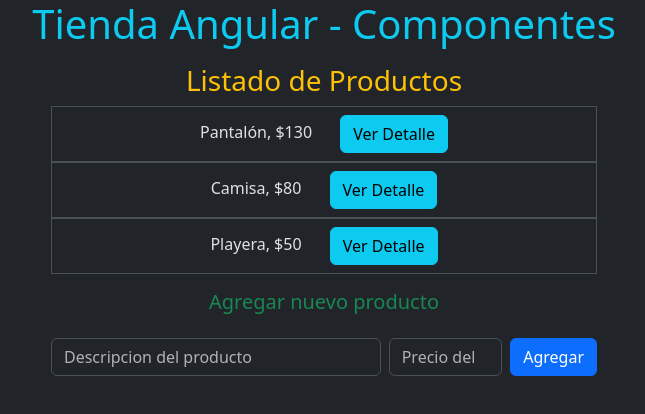
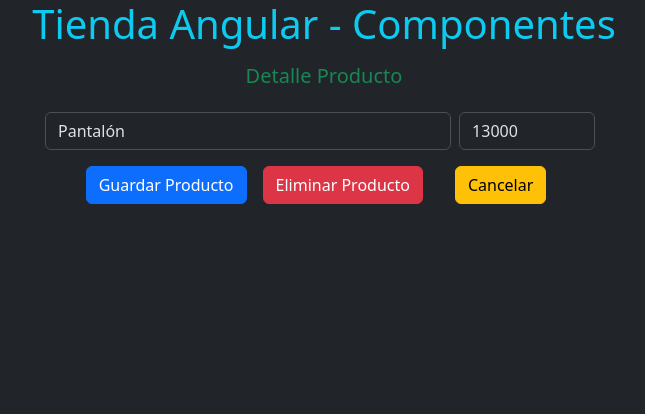
Before and after one commit to mile-nag/angular-learning-path, an Angular app in the folder tienda-angular/: page /editar/1 in a window 1280 px wide. Before the commit this address led to /. Shown: the top 414 px of the page, without its empty margins (316-961 px from the left). Built offline with nearby package versions, Linux system fonts and the light colour scheme.

Commit message:
Aplicar enrutamiento para manejar operaciones CRUD en productos

```diff
--- a/tienda-angular/src/app/app.component.html
+++ b/tienda-angular/src/app/app.component.html
@@ -1,4 +1,4 @@
 <div class="container text-center">
   <h1 class="text-info">{{ title }}</h1>
-  <app-listado-productos/>
+  <router-outlet/>
 </div>
--- a/tienda-angular/src/app/app.component.ts
+++ b/tienda-angular/src/app/app.component.ts
@@ -1,10 +1,9 @@
 import { Component } from '@angular/core';
 import { RouterOutlet } from '@angular/router';
-import { ListadoProductosComponent } from './listado-productos/listado-productos.component';
 
 @Component({
   selector: 'app-root',
-  imports: [ListadoProductosComponent],
+  imports: [ RouterOutlet],
   templateUrl: './app.component.html',
   styleUrl: './app.component.css'
 })
--- a/tienda-angular/src/app/app.routes.ts
+++ b/tienda-angular/src/app/app.routes.ts
@@ -1,3 +1,11 @@
 import { Routes } from '@angular/router';
+import { ListadoProductosComponent } from './listado-productos/listado-productos.component';
+import { FormularioComponent } from './formulario/formulario.component';
 
-export const routes: Routes = [];
+export const routes: Routes = [
+
+  {path: '', component: ListadoProductosComponent}, //localhost:4200
+  {path: 'listado', component: ListadoProductosComponent}, //localhost:4200/listado
+  {path: 'agregar', component: FormularioComponent}, //localhost:4200/agregar
+  {path:'editar/:id', component: FormularioComponent} //localhost:4200/editar:id}
+];
--- a/tienda-angular/src/app/formulario/formulario.component.html
+++ b/tienda-angular/src/app/formulario/formulario.component.html
@@ -1,8 +1,11 @@
-  <h5 class="text-success mt-3">Agregar nuevo producto</h5>
+<h5 class="text-success mt-3 text-center">Detalle Producto</h5>
 
-  <form
-    class="d-flex justify-content-between align-items-center my-4 w-50 mx-auto"
-    (submit)="agregarProducto($event)">
+<form
+  class="my-4 w-50 mx-auto"
+  #f="ngForm"
+  (submit)="f.form.valid && guardarProducto($event)"
+>
+  <div class="d-flex justify-content-between align-items-center">
     <input
       type="text"
       id="descripcion"
@@ -10,7 +13,8 @@
       placeholder="Descripcion del producto"
       class="form-control me-2 w-75"
       autocomplete="off"
-      [(ngModel)] = "descripcionInput"
+      [(ngModel)]="descripcionInput"
+      required
     />
 
     <input
@@ -20,8 +24,23 @@
       placeholder="Precio del producto"
       class="form-control me-2 w-25"
       autocomplete="off"
-      [(ngModel)] = "precioInput"
+      [(ngModel)]="precioInput"
+      required
     />
+  </div>
 
-    <button type="submit" class="btn btn-primary">Agregar</button>
-  </form>
+  <div class="d-flex justify-content-center mt-3">
+    <button type="submit" class="btn btn-primary">Guardar Producto</button>
+
+    @if (productoID !== null) {
+      <button
+        class="btn btn-danger mx-3"
+        (click)="eliminarProducto()"
+      >
+        Eliminar Producto
+      </button>
+    }
+
+    <button class="btn btn-warning mx-3" (click)="cancelar()">Cancelar</button>
+  </div>
+</form>
--- a/tienda-angular/src/app/formulario/formulario.component.ts
+++ b/tienda-angular/src/app/formulario/formulario.component.ts
@@ -2,6 +2,7 @@ import { Component } from '@angular/core';
 import { Producto } from '../producto/producto.model';
 import { FormsModule } from '@angular/forms';
 import { ProductoService } from '../producto.service';
+import { ActivatedRoute, Router } from '@angular/router';
 
 @Component({
   selector: 'app-formulario',
@@ -11,12 +12,31 @@ import { ProductoService } from '../producto.service';
   styleUrl: './formulario.component.css',
 })
 export class FormularioComponent {
+  productoID: number | null = null;
   descripcionInput: string = '';
   precioInput: number | null = null;
 
-  constructor(private productoService: ProductoService) {}
+  constructor(
+    private productoService: ProductoService,
+    private router: Router,
+    private route: ActivatedRoute
+  ) {}
 
-  agregarProducto(evento: Event) {
+  ngOnInit() {
+    // Verificar si el producto ya existe
+    const id = this.route.snapshot.paramMap.get('id');
+
+    if (id) {
+      const producto = this.productoService.getProductoById(Number(id));
+      if (producto) {
+        this.productoID = producto.id;
+        this.descripcionInput = producto.descripcion;
+        this.precioInput = producto.precio;
+      }
+    }
+  }
+
+  guardarProducto(evento: Event) {
     evento.preventDefault();
     //Validar que sean valores correcto
     if (
@@ -27,12 +47,35 @@ export class FormularioComponent {
       console.log('Debe ingresar una descripción y un precio válidos');
       return;
     }
-    const producto = new Producto(this.descripcionInput, this.precioInput);
+
+    const producto = new Producto(this.productoID, this.descripcionInput, this.precioInput);
 
     //Agregar el producto usando el servicio
-    this.productoService.agregarProducto(producto);
+    this.productoService.guardarProducto(producto);
 
-    // Limpiamos los campos del formulario
+    //Limpiamos los campos del formulario y redirigimos al inicio
+    this.limpiarCampos();
+
+    //Redirigir al inicio
+    this.cancelar();
+  }
+
+  //Redirigir al inicio
+  cancelar() {
+    this.router.navigate(['/']);
+  }
+
+  eliminarProducto(){
+    if (this.productoID){
+      this.productoService.eliminarProducto(this.productoID);
+      this.limpiarCampos();
+      this.cancelar(); // Redirige al listado (por ahora)
+    }
+  }
+
+  //Limpiar los campos del formulario
+  limpiarCampos(){
+    this.productoID = null;
     this.descripcionInput = '';
     this.precioInput = null;
   }
--- a/tienda-angular/src/app/listado-productos/listado-productos.component.html
+++ b/tienda-angular/src/app/listado-productos/listado-productos.component.html
@@ -1,9 +1,15 @@
 <div class="container mt-3">
+
   <h3 class="text-warning">Listado de Productos</h3>
+
+  <div >
+    <button class="btn btn-primary my-5" (click)="agregarProducto()">Agregar Producto</button>
+  </div>
+
   <ul class="list-group w-50 mx-auto">
     @for (productoElemento of productos; track productoElemento) {
     <app-producto [producto]="productoElemento" />
     }
   </ul>
-  <app-formulario/>
+
 </div>
--- a/tienda-angular/src/app/listado-productos/listado-productos.component.ts
+++ b/tienda-angular/src/app/listado-productos/listado-productos.component.ts
@@ -4,25 +4,30 @@ import { Producto } from '../producto/producto.model';
 import { FormularioComponent } from '../formulario/formulario.component';
 import { ProductoService } from '../producto.service';
 import { FormsModule } from '@angular/forms';
+import { Router } from '@angular/router';
+
 @Component({
   selector: 'app-listado-productos',
   standalone: true,
-  imports: [ProductoComponent, FormularioComponent, FormsModule],
+  imports: [ProductoComponent, FormsModule],
   templateUrl: './listado-productos.component.html',
   styleUrls: ['./listado-productos.component.css'],
 })
 export class ListadoProductosComponent {
   productos: Producto[] = [];
 
-  constructor(private productoService: ProductoService){
-    this.productoService.detalleProductoEmitter.subscribe(
-      (producto: Producto) =>
-      alert(`Producto: ${producto.descripcion}, Precio: $${producto.precio}`)
-    );
+  constructor(
+    private productoService: ProductoService,
+    private router: Router
+  ) {}
+
+  ngOnInit() {
+    //Inicializar los productos
+    this.productos = this.productoService.productos;
+
   }
 
-  ngOnInit(){
-    //Inicializar los productos
-    this.productos = this.productoService.productos;
+  agregarProducto() {
+    this.router.navigate(['/agregar']);
   }
 }
--- a/tienda-angular/src/app/producto.service.ts
+++ b/tienda-angular/src/app/producto.service.ts
@@ -1,19 +1,51 @@
-import { EventEmitter, Injectable } from '@angular/core';
+import { Injectable } from '@angular/core';
 import { Producto } from './producto/producto.model';
 
 @Injectable({
   providedIn: 'root',
 })
 export class ProductoService {
-  productos: Producto[] = [
-    new Producto('Pantalón', 130.0),
-    new Producto('Camisa', 80.0),
-    new Producto('Playera', 50.0),
-  ];
 
-  detalleProductoEmitter = new EventEmitter<Producto>();
 
-  agregarProducto(producto: Producto) {
-    this.productos.push(producto);
+  // Variable para el ID
+  private idSiguiente = 1;
+
+  productos: Producto[] = []
+
+  constructor(){
+    this.inicializarProductos();
+  }
+
+  private inicializarProductos() {
+    const producto1 = new Producto(this.idSiguiente++,'Pantalón', 13000.0);
+    const producto2 = new Producto(this.idSiguiente++,'Camisa', 8000.0);
+    const producto3 = new Producto(this.idSiguiente++,'Remera', 5000.0);
+
+    //Agregamos los productos al array
+    this.productos.push(producto1, producto2, producto3);
+  }
+
+  // Agregar o modificar un producto
+  guardarProducto(producto: Producto) {
+    if (producto.id === null) {
+      producto.id = this.idSiguiente++;
+      this.productos.push(producto);
+    } else {
+      const indice = this.productos.findIndex((p) => p.id === producto.id);
+      if (indice !== -1) {
+        this.productos[indice] = producto;
+      }
+    }
+  }
+
+  getProductoById(id: number): Producto | undefined {
+    return this.productos.find((producto) => producto.id === id);
+  }
+
+  eliminarProducto(id: number) {
+    const indice = this.productos.findIndex((p) => p.id === id);
+    if (indice !== -1) {
+      this.productos.splice(indice, 1);
+    }
   }
 }
--- a/tienda-angular/src/app/producto/producto.component.html
+++ b/tienda-angular/src/app/producto/producto.component.html
@@ -1,6 +1,6 @@
 <li class="list-group-item text-center">
   {{ producto.descripcion }}, ${{ producto.precio }}
-  <button type="submit" class="btn btn-info ms-4" (click) = "emitirDetalleProducto()">
-    Ver Detalle
+  <button type="submit" class="btn btn-info ms-4" (click) = "editarProducto(producto.id!)">
+    Editar Producto
   </button>
 </li>
--- a/tienda-angular/src/app/producto/producto.component.ts
+++ b/tienda-angular/src/app/producto/producto.component.ts
@@ -1,6 +1,7 @@
 import { Component, Input } from '@angular/core';
 import { Producto } from './producto.model';
-import { ProductoService } from '../producto.service';
+import { Router } from '@angular/router';
+
 @Component({
   selector: 'app-producto',
   standalone: true,
@@ -12,9 +13,12 @@ export class ProductoComponent {
 
   @Input() producto!: Producto;
 
-  constructor(private productoService: ProductoService) {}
+  constructor( private router: Router) {}
 
-  emitirDetalleProducto() {
-    this.productoService.detalleProductoEmitter.emit(this.producto);
+  editarProducto(id: number){
+    // Pasamos el ID en la URL
+    this.router.navigate(['/editar', id]);
   }
+
+
 }
--- a/tienda-angular/src/app/producto/producto.model.ts
+++ b/tienda-angular/src/app/producto/producto.model.ts
@@ -1,3 +1,7 @@
 export class Producto {
-  constructor(public descripcion: string, public precio: number){};
+  constructor(
+    public id: number | null = null,
+    public descripcion: string,
+    public precio: number
+  ) {}
 }
```
